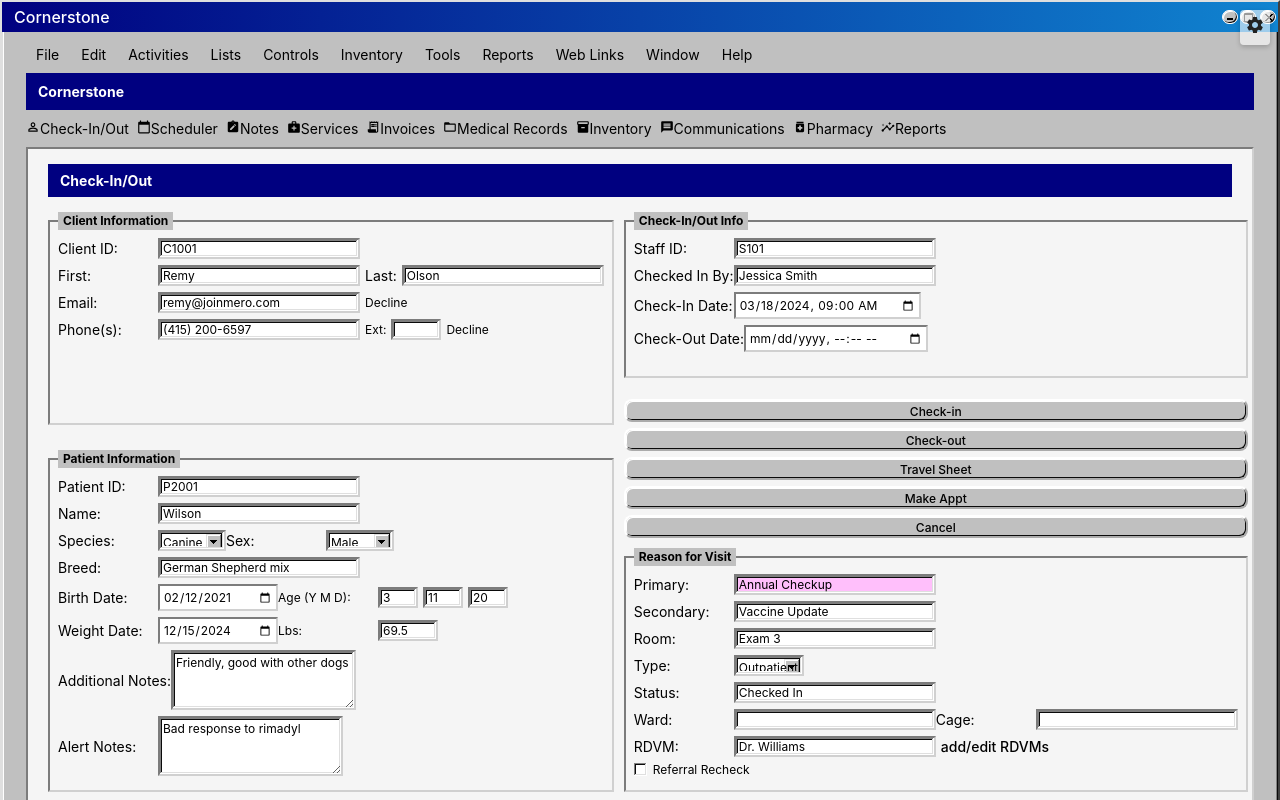
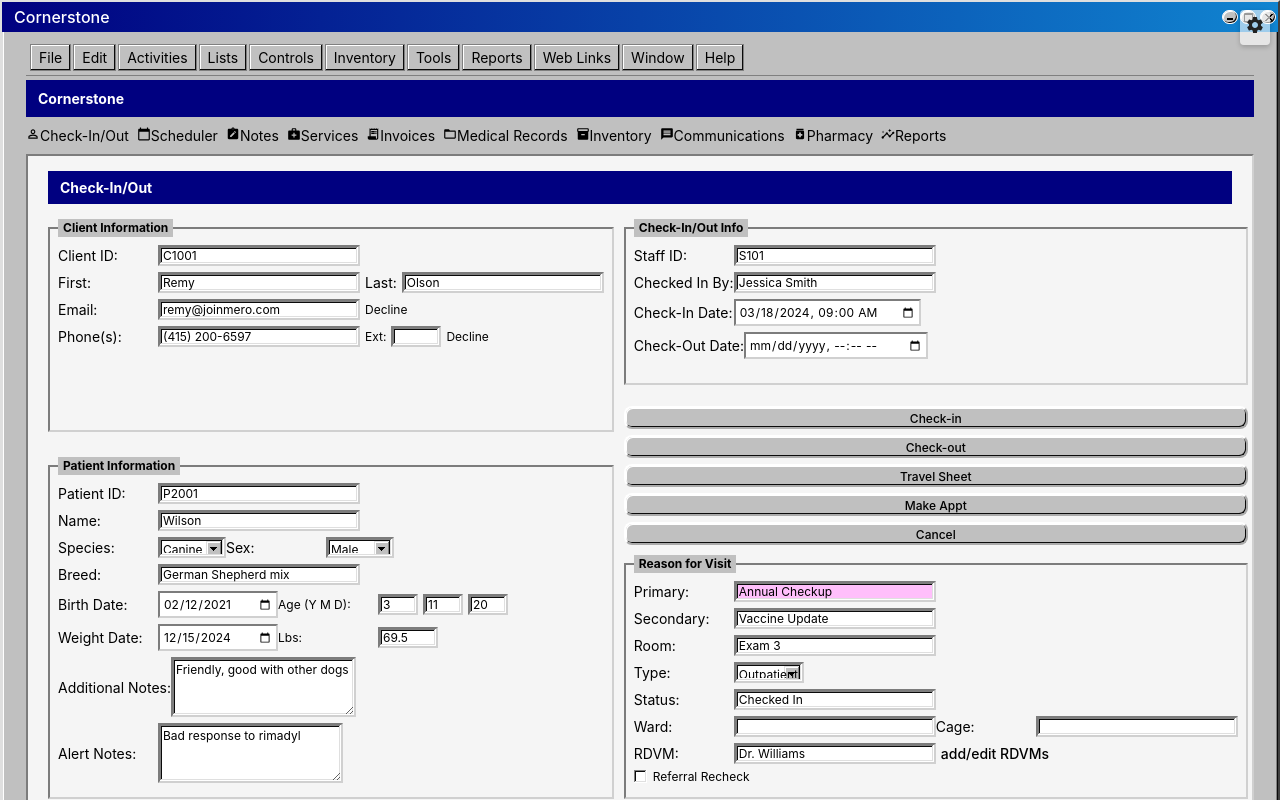
Before and after one commit to mero-vet/vet-clinic-app, a React (Vite) app: page /cornerstone in a window 1280 px wide. Built offline with nearby package versions, Linux system fonts and the light colour scheme.

Commit message:
wip cornerstone menu fix

```diff
--- a/src/components/layouts/cornerstone/CornerstoneLayout.jsx
+++ b/src/components/layouts/cornerstone/CornerstoneLayout.jsx
@@ -10,57 +10,23 @@
 
 const CornerstoneLayout = ({ children }) => {
     const { config } = usePIMS();
-    const [activeMenu, setActiveMenu] = useState(null);
     const [hoveredIcon, setHoveredIcon] = useState(null);
 
     const navigate = useNavigate();
     const location = useLocation();
 
     const menuItems = [
-        {
-            label: 'File',
-            subItems: ['Open (Coming Soon)', 'Close (Coming Soon)', 'Exit (Coming Soon)'],
-        },
-        {
-            label: 'Edit',
-            subItems: ['Undo (Coming Soon)', 'Redo (Coming Soon)', 'Preferences (Coming Soon)'],
-        },
-        {
-            label: 'Activities',
-            subItems: ['Activity A (Coming Soon)', 'Activity B (Coming Soon)', 'Activity C (Coming Soon)'],
-        },
-        {
-            label: 'Lists',
-            subItems: ['List 1 (Coming Soon)', 'List 2 (Coming Soon)', 'List 3 (Coming Soon)'],
-        },
-        {
-            label: 'Controls',
-            subItems: ['Control 1 (Coming Soon)', 'Control 2 (Coming Soon)', 'Control 3 (Coming Soon)'],
-        },
-        {
-            label: 'Inventory',
-            subItems: ['Stock Items (Coming Soon)', 'Reorder (Coming Soon)', 'Vendors (Coming Soon)'],
-        },
-        {
-            label: 'Tools',
-            subItems: ['Tool A (Coming Soon)', 'Tool B (Coming Soon)', 'Tool C (Coming Soon)'],
-        },
-        {
-            label: 'Reports',
-            subItems: ['Daily Report (Coming Soon)', 'Monthly Report (Coming Soon)', 'Yearly Report (Coming Soon)'],
-        },
-        {
-            label: 'Web Links',
-            subItems: ['Link A (Coming Soon)', 'Link B (Coming Soon)', 'Link C (Coming Soon)'],
-        },
-        {
-            label: 'Window',
-            subItems: ['Cascade (Coming Soon)', 'Tile (Coming Soon)', 'Close All (Coming Soon)'],
-        },
-        {
-            label: 'Help',
-            subItems: ['Help Contents (Coming Soon)', 'About (Coming Soon)', 'Check for Updates (Coming Soon)'],
-        },
+        { label: 'File', enabled: true },
+        { label: 'Edit', enabled: true },
+        { label: 'Activities', enabled: true },
+        { label: 'Lists', enabled: true },
+        { label: 'Controls', enabled: true },
+        { label: 'Inventory', enabled: true },
+        { label: 'Tools', enabled: true },
+        { label: 'Reports', enabled: true },
+        { label: 'Web Links', enabled: true },
+        { label: 'Window', enabled: true },
+        { label: 'Help', enabled: true }
     ];
 
     const iconData = [
@@ -197,64 +163,33 @@
                             alignItems: 'center',
                             padding: '4px',
                             marginBottom: '4px',
+                            backgroundColor: 'var(--menu-bg-color)',
+                            borderBottom: '1px solid var(--border-color)'
                         }}
                     >
                         <ul
                             style={{
                                 display: 'flex',
                                 listStyle: 'none',
-                                gap: '10px',
+                                gap: '2px',
                                 margin: 0,
-                                padding: 0,
-                                position: 'relative',
+                                padding: 0
                             }}
                         >
                             {menuItems.map((menu, idx) => (
                                 <li
                                     key={idx}
                                     style={{
-                                        position: 'relative',
-                                        padding: '0 6px',
-                                        cursor: 'pointer',
-                                        color: 'var(--text-color)',
+                                        padding: '2px 8px',
+                                        cursor: menu.enabled ? 'pointer' : 'default',
+                                        color: menu.enabled ? 'var(--text-color)' : 'var(--text-color-disabled)',
+                                        backgroundColor: 'var(--button-bg)',
+                                        border: '1px solid var(--border-color)',
+                                        boxShadow: 'var(--button-shadow)',
+                                        opacity: menu.enabled ? 1 : 0.6
                                     }}
-                                    onMouseEnter={() => setActiveMenu(idx)}
-                                    onMouseLeave={() => setActiveMenu(null)}
                                 >
                                     {menu.label}
-                                    {activeMenu === idx && (
-                                        <ul
-                                            style={{
-                                                position: 'absolute',
-                                                top: '100%',
-                                                left: 0,
-                                                backgroundColor: 'var(--background-color)',
-                                                border: '2px solid var(--border-color)',
-                                                listStyle: 'none',
-                                                padding: '4px 0',
-                                                margin: 0,
-                                                minWidth: '120px',
-                                                zIndex: 10,
-                                            }}
-                                        >
-                                            {menu.subItems.map((sub, sIdx) => (
-                                                <li
-                                                    key={sIdx}
-                                                    style={{
-                                                        padding: '4px 8px',
-                                                        color: 'var(--text-color)',
-                                                        cursor: 'pointer',
-                                                        whiteSpace: 'nowrap',
-                                                    }}
-                                                    onMouseDown={(e) => {
-                                                        e.stopPropagation();
-                                                    }}
-                                                >
-                                                    {sub}
-                                                </li>
-                                            ))}
-                                        </ul>
-                                    )}
                                 </li>
                             ))}
                         </ul>
```
